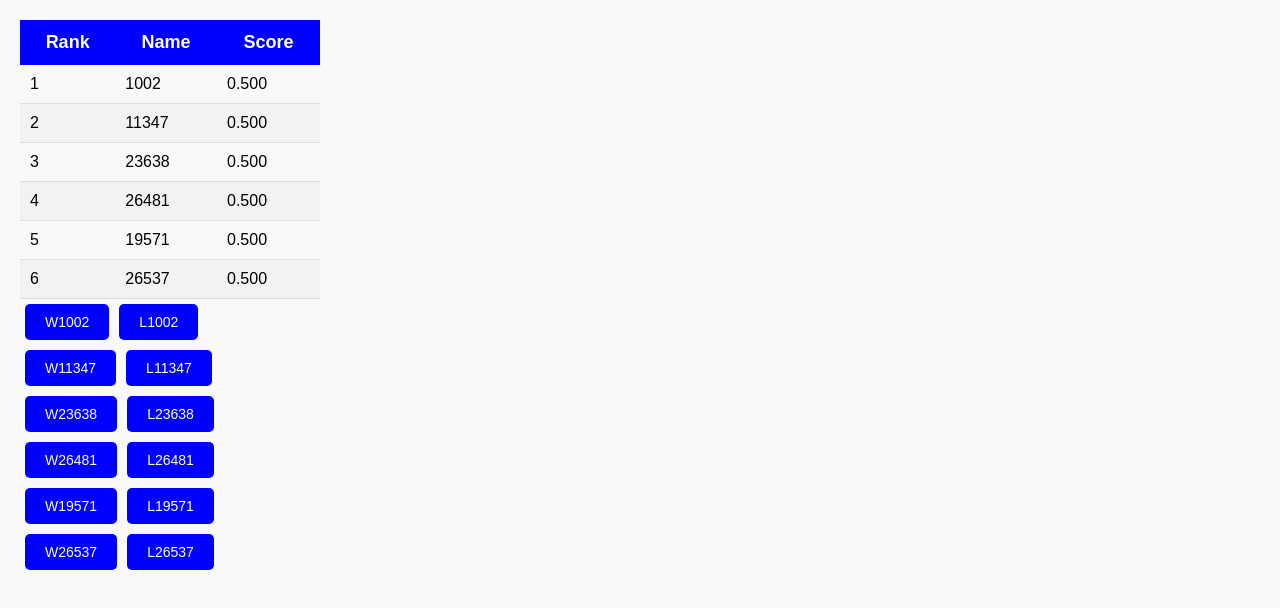
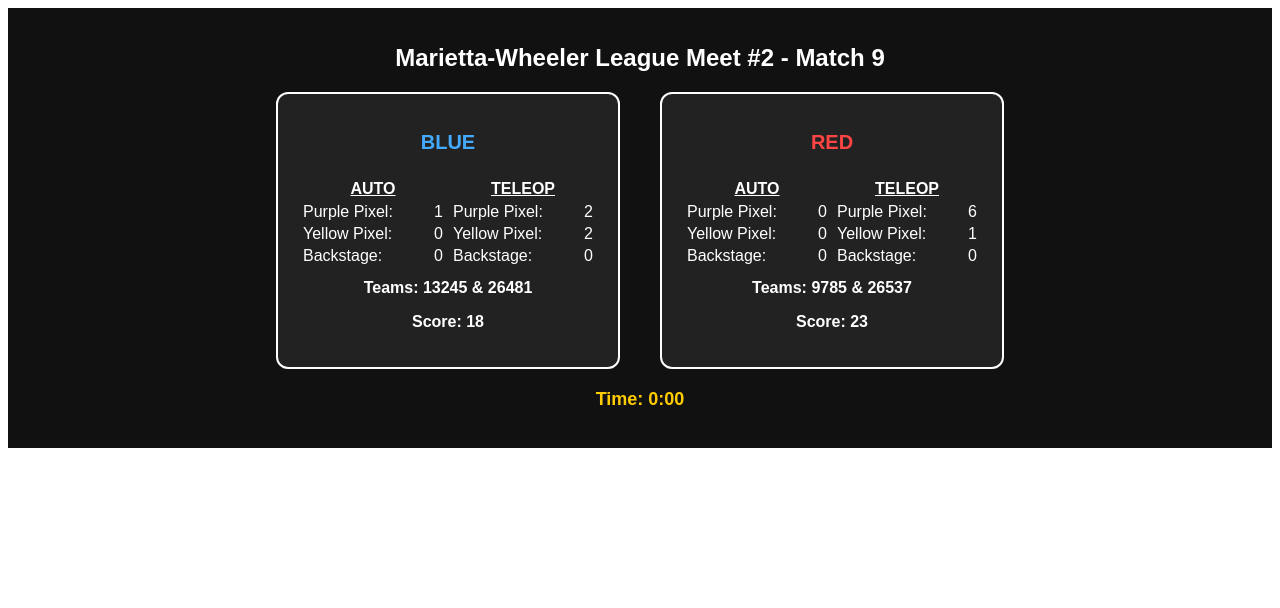
Before and after one commit to CircuitRunners/OffseasonWebsite, a Next.js app in the folder offseason-score/: page / in a window 1280 px wide. Shown: the top 608 px of the page. Built offline with nearby package versions, Linux system fonts and the light colour scheme.

Commit message:
hello k7

```diff
--- /dev/null
+++ b/offseason-score/src/app/Scoreboard.css
@@ -0,0 +1,77 @@
+/* Scoreboard.css */
+
+.scoreboard-container {
+    font-family: Arial, sans-serif;
+    text-align: center;
+    padding: 20px;
+    background-color: #111;
+    color: #fff;
+  }
+
+  .scoreboard-title {
+    font-size: 24px;
+    margin-bottom: 20px;
+  }
+
+  .scoreboard-grid {
+    display: flex;
+    justify-content: center;
+    gap: 40px;
+    margin-bottom: 20px;
+  }
+
+  .score-box {
+    border: 2px solid #fff;
+    padding: 20px;
+    border-radius: 12px;
+    width: 300px;
+    background-color: #222;
+  }
+
+  .score-title {
+    font-size: 20px;
+    margin-bottom: 10px;
+    font-weight: bold;
+  }
+
+  .score-title.red {
+    color: #ff4444;
+  }
+
+  .score-title.blue {
+    color: #44aaff;
+  }
+
+  .score-sections {
+    display: flex;
+    justify-content: space-between;
+  }
+
+  .score-section {
+    flex: 1;
+    margin: 0 5px;
+  }
+
+  .score-heading {
+    font-weight: bold;
+    margin-bottom: 5px;
+    text-decoration: underline;
+  }
+
+  .score-item {
+    display: flex;
+    justify-content: space-between;
+    margin: 4px 0;
+  }
+
+  .score-teams,
+  .score-total {
+    margin-top: 10px;
+    font-weight: bold;
+  }
+
+  .score-time {
+    font-size: 18px;
+    font-weight: bold;
+    color: #ffcc00;
+  }
--- /dev/null
+++ b/offseason-score/src/app/Scoreboard.tsx
@@ -0,0 +1,74 @@
+import React from "react";
+import "./Scoreboard.css";
+
+const ScoreBox = ({ title, color, autoData, teleopData, teamNumbers, totalScore }) => {
+  return (
+    <div className={`score-box ${color}`}>
+      <h2 className={`score-title ${color}`}>{title.toUpperCase()}</h2>
+
+      <div className="score-sections">
+        <div className="score-section">
+          <p className="score-heading">AUTO</p>
+          <div className="score-item">
+            <span>Purple Pixel:</span>
+            <span>{autoData.purplePixel}</span>
+          </div>
+          <div className="score-item">
+            <span>Yellow Pixel:</span>
+            <span>{autoData.yellowPixel}</span>
+          </div>
+          <div className="score-item">
+            <span>Backstage:</span>
+            <span>{autoData.backstage}</span>
+          </div>
+        </div>
+
+        <div className="score-section">
+          <p className="score-heading">TELEOP</p>
+          <div className="score-item">
+            <span>Purple Pixel:</span>
+            <span>{teleopData.purplePixel}</span>
+          </div>
+          <div className="score-item">
+            <span>Yellow Pixel:</span>
+            <span>{teleopData.yellowPixel}</span>
+          </div>
+          <div className="score-item">
+            <span>Backstage:</span>
+            <span>{teleopData.backstage}</span>
+          </div>
+        </div>
+      </div>
+
+      <p className="score-teams">Teams: {teamNumbers.join(" & ")}</p>
+      <p className="score-total">Score: {totalScore}</p>
+    </div>
+  );
+};
+
+export default function Scoreboard() {
+  return (
+    <div className="scoreboard-container">
+      <h1 className="scoreboard-title">Marietta-Wheeler League Meet #2 - Match 9</h1>
+      <div className="scoreboard-grid">
+        <ScoreBox
+          title="Blue"
+          color="blue"
+          autoData={{ purplePixel: 1, yellowPixel: 0, backstage: 0 }}
+          teleopData={{ purplePixel: 2, yellowPixel: 2, backstage: 0 }}
+          teamNumbers={["13245", "26481"]}
+          totalScore={18}
+        />
+        <ScoreBox
+          title="Red"
+          color="red"
+          autoData={{ purplePixel: 0, yellowPixel: 0, backstage: 0 }}
+          teleopData={{ purplePixel: 6, yellowPixel: 1, backstage: 0 }}
+          teamNumbers={["9785", "26537"]}
+          totalScore={23}
+        />
+      </div>
+      <p className="score-time">Time: 0:00</p>
+    </div>
+  );
+}
--- a/offseason-score/src/app/page.tsx
+++ b/offseason-score/src/app/page.tsx
@@ -1,11 +1,12 @@
 import React from 'react'
 import Calc from './calc'
 import Ranking from './ranking'
+import Scoreboard from './Scoreboard'
 
 function page() {
   return (
     <div>
-      <Ranking />
+      <Scoreboard/>
     </div>
   )
 }
```
